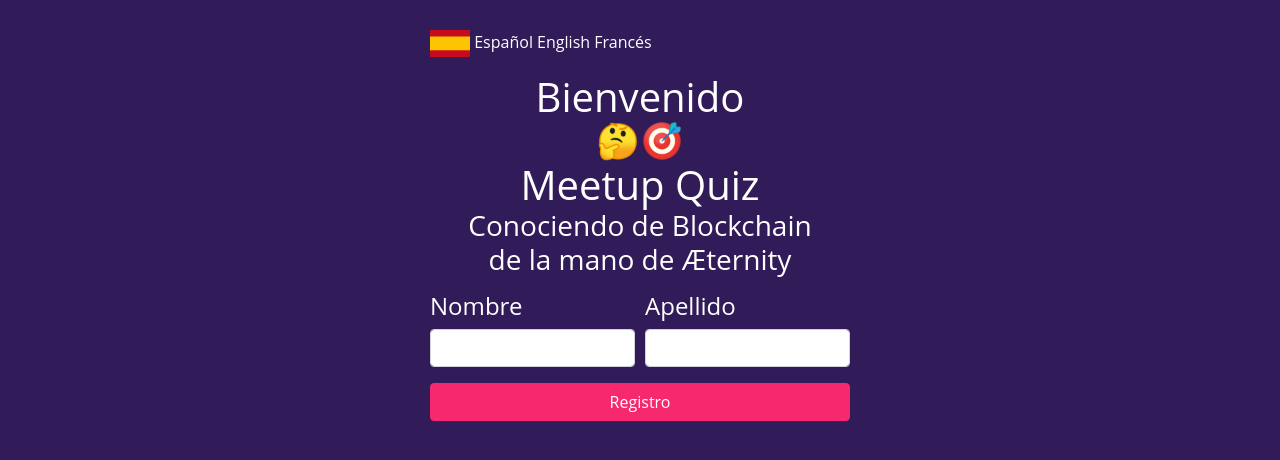
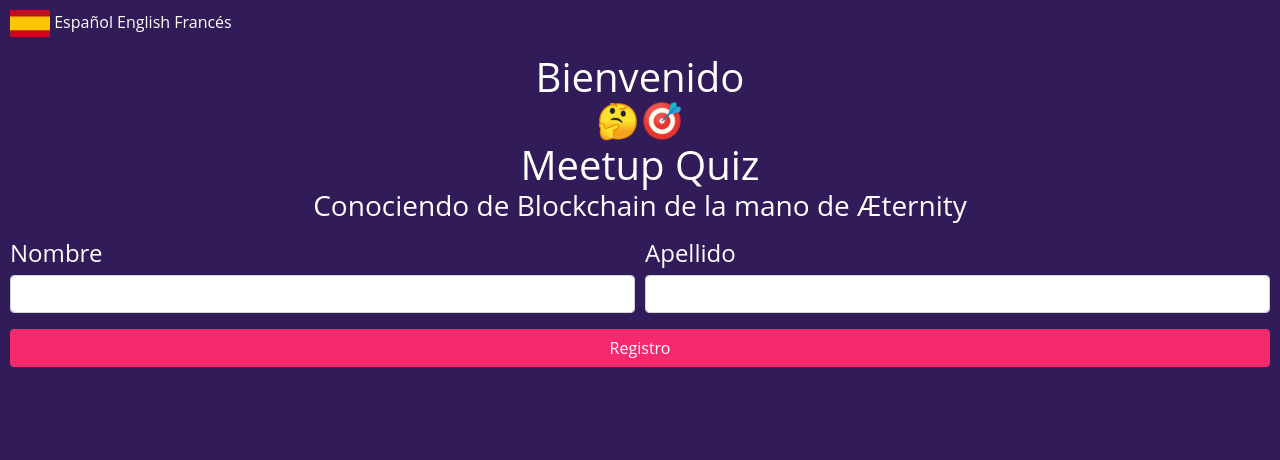
Before and after one commit to mgomez-code/website-quiz1, a plain HTML site: page index.html in a window 1280 px wide. Drawn offline with nearby package versions, Linux system fonts and the light colour scheme.

Commit message:
Update main.css

```diff
--- a/css/main.css
+++ b/css/main.css
@@ -56,7 +56,7 @@
 
 body {
 	background-color: #311B58;
-	margin: 20px 420px;
+
 	padding: 10px;
 	font-family: 'Open sans', sans-serif;
 }
```
